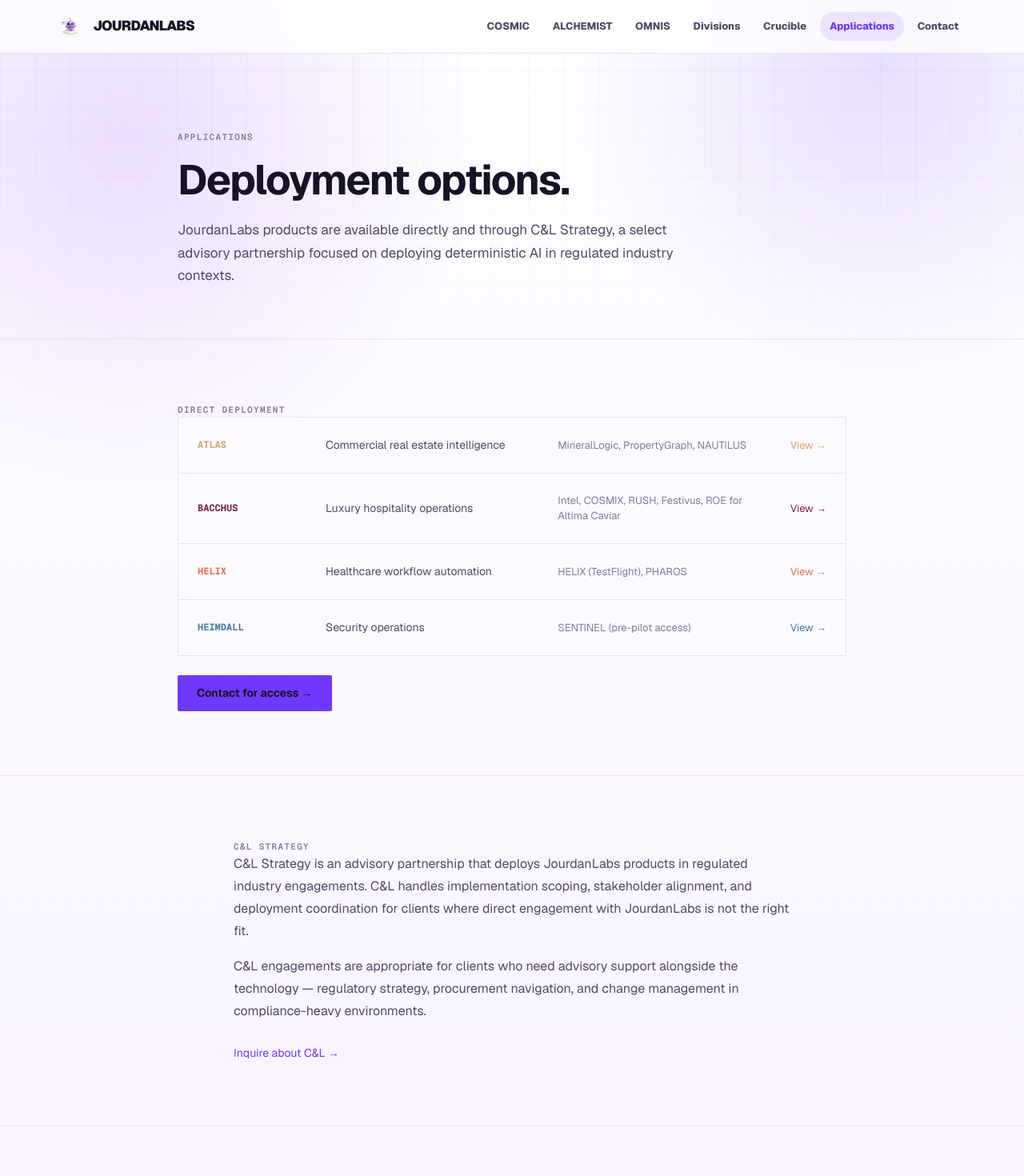
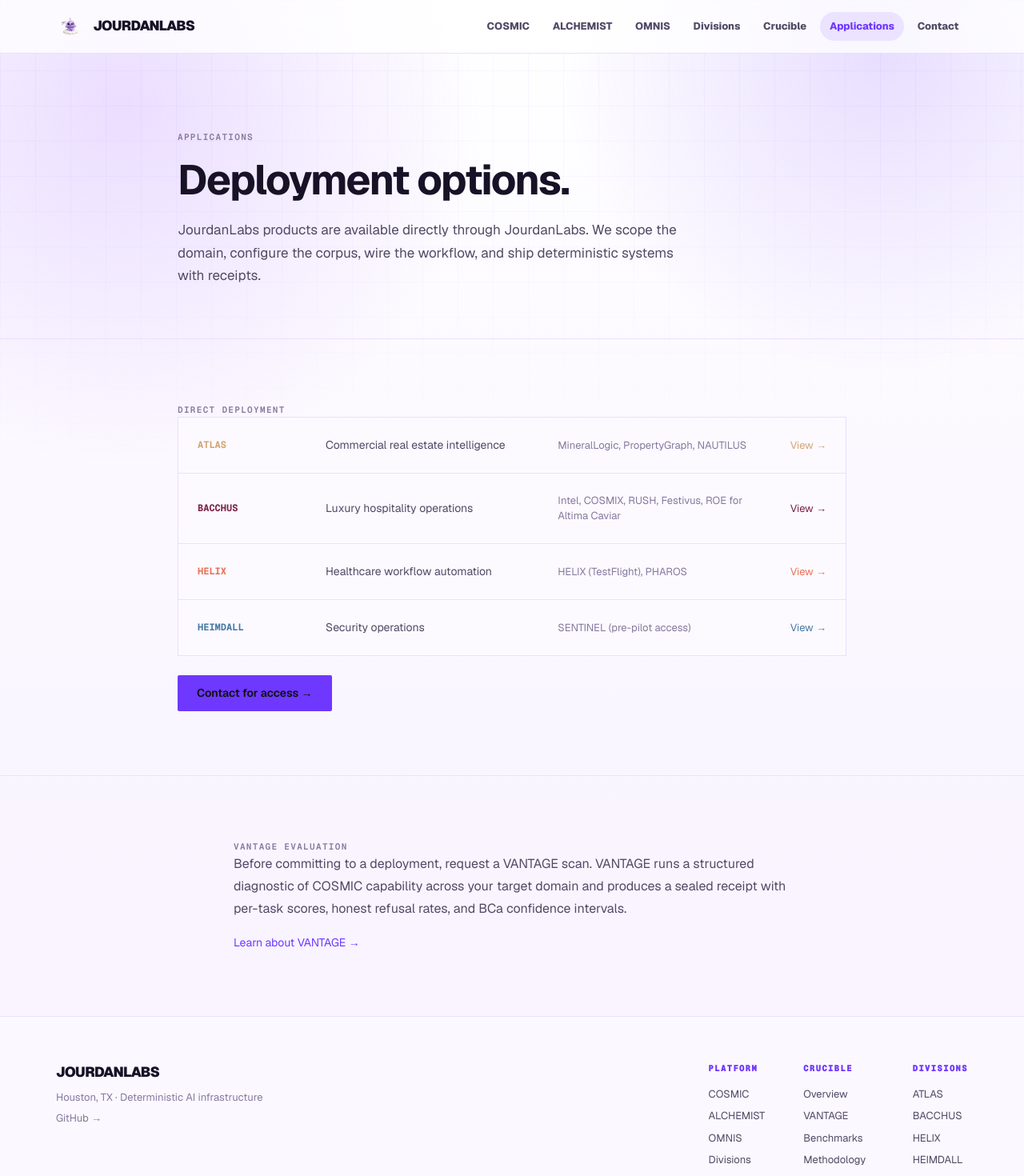
Before and after one commit to lelandsequel/website, a Next.js app: page /applications in a window 1280 px wide. Shown: the top 1470 px of the page at 80% size. Built offline with nearby package versions, Linux system fonts and the light colour scheme.

Commit message:
fix: remove legacy partnership copy

```diff
--- a/app/applications/page.tsx
+++ b/app/applications/page.tsx
@@ -4,7 +4,7 @@
 export const metadata: Metadata = {
   title: "Applications — JourdanLabs",
   description:
-    "JourdanLabs products are available directly and through C&L Strategy, a select advisory partnership.",
+    "JourdanLabs products are available directly through JourdanLabs.",
 };
 
 const S: Record<string, React.CSSProperties> = {
@@ -33,8 +33,8 @@
               Deployment options.
             </h1>
             <p style={{ fontSize: "1.0625rem", color: "var(--text-secondary)", lineHeight: 1.7 }}>
-              JourdanLabs products are available directly and through C&amp;L Strategy, a select advisory
-              partnership focused on deploying deterministic AI in regulated industry contexts.
+              JourdanLabs products are available directly through JourdanLabs. We scope the domain,
+              configure the corpus, wire the workflow, and ship deterministic systems with receipts.
             </p>
           </div>
         </div>
@@ -77,28 +77,6 @@
         </div>
       </section>
 
-      <section style={S.section}>
-        <div style={S.containerSm}>
-          <span style={S.label}>C&amp;L Strategy</span>
-          <p style={S.p}>
-            C&amp;L Strategy is an advisory partnership that deploys JourdanLabs products in regulated
-            industry engagements. C&amp;L handles implementation scoping, stakeholder alignment, and
-            deployment coordination for clients where direct engagement with JourdanLabs is not the
-            right fit.
-          </p>
-          <p style={{ ...S.p, marginBottom: "1.75rem" }}>
-            C&amp;L engagements are appropriate for clients who need advisory support alongside the
-            technology — regulatory strategy, procurement navigation, and change management in
-            compliance-heavy environments.
-          </p>
-          <div style={{ display: "flex", gap: "1.5rem", flexWrap: "wrap" }}>
-            <a href="mailto:leland@jourdanlabs.com?subject=C%26L Strategy Inquiry" style={{ fontSize: "0.875rem", color: "var(--accent)" }}>
-              Inquire about C&amp;L →
-            </a>
-          </div>
-        </div>
-      </section>
-
       <section style={{ padding: "5rem 0" }}>
         <div style={S.containerSm}>
           <span style={S.label}>VANTAGE evaluation</span>
--- a/app/bifrost/page.tsx
+++ b/app/bifrost/page.tsx
@@ -18,7 +18,7 @@
 const pageBg = "#FBFAF7";
 const softBg = "#F6F2EA";
 const asset = "/assets/bifrost";
-const githubUrl = "https://github.com/lelandsequel/website";
+const githubUrl = "https://github.com/jourdanlabs/bifrost";
 
 const useCases = [
   { title: "Developers", body: "Catch edge cases before shipping" },
--- a/app/team/page.tsx
+++ b/app/team/page.tsx
@@ -5,7 +5,7 @@
 export const metadata: Metadata = {
   title: "Team — JourdanLabs",
   description:
-    "Five people. Five disciplines. One shared methodology. Meet the JourdanLabs leadership team.",
+    "Founder-led deterministic AI infrastructure from JourdanLabs.",
 };
 
 const container: React.CSSProperties = {
@@ -26,12 +26,6 @@
     title: "CTO",
     bio: "Executive Director at JPMorgan, 20 years software architecture. Joining JourdanLabs full-time post-funding.",
     img: "/team-cto.png",
-  },
-  {
-    name: "Colton Williams",
-    title: "CFO",
-    bio: "Purdue Finance. 10-year oil & gas finance veteran. Leads finance, contracts, and capital strategy.",
-    img: "/team-cfo.png",
   },
   {
     name: "Charles Jourdan",
@@ -77,7 +71,7 @@
                 lineHeight: 1.6,
               }}
             >
-              Five people. Five disciplines. One shared methodology.
+              Founder-led, Houston-built, and backed by a small circle of technical and strategic operators.
             </p>
           </Reveal>
         </div>
@@ -90,7 +84,7 @@
             className="team-grid"
             style={{
               display: "grid",
-              gridTemplateColumns: "repeat(5, 1fr)",
+              gridTemplateColumns: "repeat(4, 1fr)",
               gap: "2rem",
             }}
           >
```
